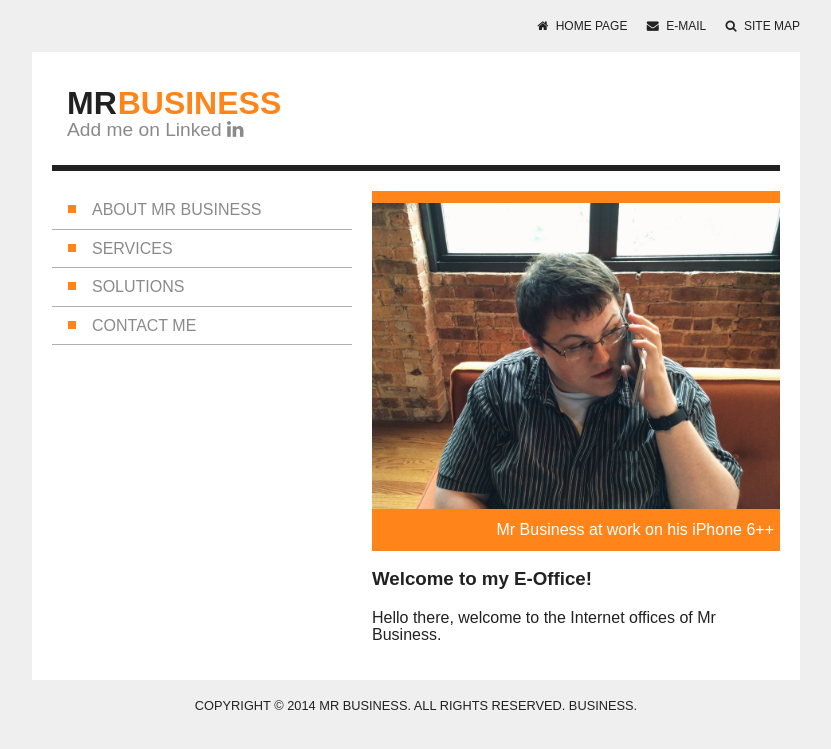
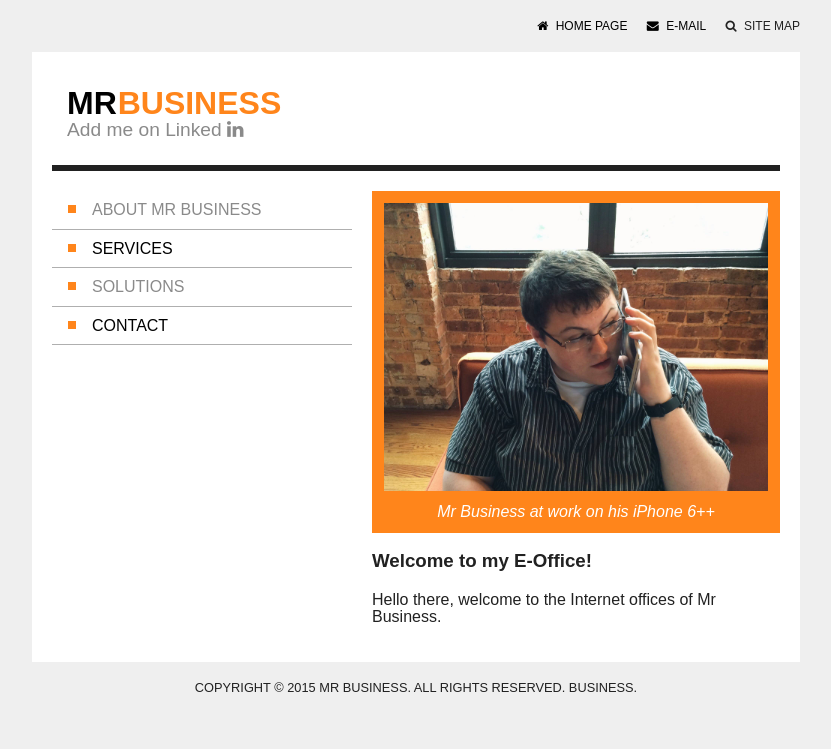
Before and after one commit to jdhartley/mrbusiness, a Jekyll site: the page built from index.html, in a window 1280 px wide. Shown: the top 749 px of the page, without its empty margins (224-1055 px from the left). Built offline with Jekyll 4.4.1, drawn with Linux system fonts in a browser that asks for light colours; nearby versions of some CDN libraries; comment, search, counter and statistics services are not loaded.

Commit message:
Add Contact and Services page; update copyright date in footer

```diff
--- a/_includes/footer.html
+++ b/_includes/footer.html
@@ -1,3 +1,3 @@
 <footer>
-    Copyright &copy; 2014 Mr Business. All rights reserved. Business.
+    Copyright &copy; 2015 Mr Business. All rights reserved. Business.
 </footer>
--- a/_includes/header.html
+++ b/_includes/header.html
@@ -1,12 +1,12 @@
     <div class="top">
         <ul>
-            <li><span class="fa fa-home"></span> Home Page</li>
-            <li><span class="fa fa-envelope"></span> E-mail</li>
+            <li><a href="{{permalink}}/"><span class="fa fa-home"></span> Home Page</a></li>
+            <li><a href="{{permalink}}/contact.html"><span class="fa fa-envelope"></span> E-mail</a></li>
             <li><span class="fa fa-search"></span> Site Map</li>
         </ul>
     </div>
 
     <header>
-        <h1>Mr <span>Business</span></h1>
+        <h1><a href="{{permalink}}/">Mr <span>Business</span></a></h1>
         <h2>Add me on Linked <span class="fa fa-linkedin"></span></h2>
     </header>
--- a/_includes/sidebar.html
+++ b/_includes/sidebar.html
@@ -1,9 +1,9 @@
     <aside>
         <ul>
             <li>About Mr Business</li>
-            <li>Services</li>
+            <li><a href="{{permalink}}/services.html">Services</a></li>
             <li>Solutions</li>
-            <li>Contact Me</li>
+            <li><a href="{{permalink}}/contact.html">Contact</a></li>
         </ul>
 
         <div class="twitter-timeline" height="350" data-widget-id="520994597225242624"></div>
--- a/index.html
+++ b/index.html
@@ -3,8 +3,10 @@
 title: Mr Business
 ---
 
-    <img src="business.jpg" alt />
-    <div>Mr Business at work on his iPhone 6++</div>
+    <figure>
+        <img src="business.jpg" alt />
+        <figcaption>Mr Business at work on his iPhone 6++</figcaption>
+    </figure>
 
 
     <h3>Welcome to my E-Office!</h3>
--- a/style.scss
+++ b/style.scss
@@ -1,5 +1,7 @@
 ---
 ---
+
+$color-orange: #ff851b;
 
 @import url(//maxcdn.bootstrapcdn.com/font-awesome/4.2.0/css/font-awesome.min.css);
 
@@ -75,6 +77,10 @@
         margin-left: 16px;
     }
 
+    a {
+        text-decoration: none;
+    }
+
     .fa {
         margin-right: 4px;
     }
@@ -85,9 +91,13 @@
     line-height: 1;
     text-transform: uppercase;
 
+    a {
+        text-decoration: none;
+    }
+
     span {
         display: inline-block;
-        color: #FF851B;
+        color: $color-orange;
         margin-left: -.25em;
     }
 }
@@ -122,8 +132,12 @@
             width: 8px;
             height: 8px;
             margin: 0 16px 2px 6px;
-            background: #FF851B;
+            background: $color-orange;
         }
+    }
+
+    a {
+        text-decoration: none;
     }
 }
 
@@ -135,16 +149,30 @@
         display: table;
         clear: both;
     }
+}
+
+input[type="text"], input[type="email"], textarea, button {
+    font-size: 16px;
+    padding: .5em;
+}
+textarea {
+    width: 400px;
+    resize: none;
+}
+
+figure {
+    margin: 0 0 1em;
 
     img {
-        border-top: 12px solid #FF851B;
+        border: 12px solid $color-orange;
     }
 
-    img + div {
-        background: #FF851B;
+    figcaption {
+        background: $color-orange;
         color: #fff;
-        text-align: right;
-        padding: 12px 6px 12px 0;
+        text-align: center;
+        padding: 0 0 12px;
+        font-style: italic;
     }
 }
 
@@ -157,3 +185,203 @@
     text-align: center;
     padding: 20px;
 }
+
+// Word Cloud
+.wordcloud {
+    margin: 0 auto;
+    position: relative;
+    overflow: hidden;
+    cursor: default;
+    width: 365px;
+    height: 310px;
+
+    > * {
+        display: inline-block;
+        position: absolute;
+        padding: .1em 0 .2em;
+        line-height: 1em;
+        text-decoration: none;
+        cursor: default;
+        white-space: nowrap;
+    }
+
+    :nth-child(1) {
+        font-size: 18px;
+        color: #636363;
+        left: 144px;
+        top: 129px;
+    }
+    :nth-child(2) {
+        font-size: 14px;
+        color: #848484;
+        left: 201px;
+        top: 147px;
+    }
+    :nth-child(3) {
+        font-size: 50px;
+        color: $color-orange;
+        left: 6px;
+        top: 74px;
+        font-weight: bold;
+        letter-spacing: -.05em;
+        text-decoration: underline;
+    }
+    :nth-child(4) {
+        font-size: 21px;
+        color: #212121;
+        left: 114px;
+        top: 161px;
+    }
+    :nth-child(5) {
+        font-size: 14px;
+        color: #636363;
+        left: 154px;
+        top: 147px;
+    }
+    :nth-child(6) {
+        font-size: 16px;
+        color: #424242;
+        left: 227px;
+        top: 131px;
+    }
+    :nth-child(7) {
+        font-size: 28px;
+        color: #848484;
+        left: 187px;
+        top: 181px;
+    }
+    :nth-child(8) {
+        font-size: 23px;
+        color: #212121;
+        left: 163px;
+        top: 55px;
+    }
+    :nth-child(9) {
+        font-size: 14px;
+        color: #636363;
+        left: 222px;
+        top: 161px;
+    }
+    :nth-child(10) {
+        font-size: 16px;
+        color: #636363;
+        left: 141px;
+        top: 209px;
+    }
+    :nth-child(11) {
+        font-size: 14px;
+        color: #424242;
+        left: 228px;
+        top: 147px;
+    }
+    :nth-child(12) {
+        font-size: 28px;
+        color: #000;
+        left: 75px;
+        top: 181px;
+    }
+    :nth-child(13) {
+        font-size: 26px;
+        color: #424242;
+        left: 176px;
+        top: 225px;
+    }
+    :nth-child(14) {
+        font-size: 21px;
+        color: #000;
+        left: 175px;
+        top: 34px;
+    }
+    :nth-child(15) {
+        font-size: 14px;
+        color: #636363;
+        left: 220px;
+        top: 209px;
+    }
+    :nth-child(16) {
+        font-size: 14px;
+        color: #212121;
+        left: 93px;
+        top: 147px;
+    }
+    :nth-child(17) {
+        font-size: 26px;
+        color: #636363;
+        left: 287px;
+        top: 121px;
+    }
+    :nth-child(18) {
+        font-size: 18px;
+        color: #212121;
+        left: 77px;
+        top: 129px;
+    }
+    :nth-child(19) {
+        font-size: 21px;
+        color: #000;
+        left: 106px;
+        top: 251px;
+    }
+    :nth-child(20) {
+        font-size: 18px;
+        color: #000;
+        left: 82px;
+        top: 61px;
+    }
+    :nth-child(21) {
+        font-size: 21px;
+        color: #424242;
+        left: 286px;
+        top: 100px;
+    }
+    :nth-child(22) {
+        font-size: 16px;
+        color: #636363;
+        left: 107px;
+        top: 226px;
+    }
+    :nth-child(23) {
+        font-size: 18px;
+        color: #424242;
+        left: 285px;
+        top: 82px;
+    }
+    :nth-child(24) {
+        font-size: 33px;
+        color: #212121;
+        left: 201px;
+        top: 0px;
+    }
+    :nth-child(25) {
+        font-size: 31px;
+        color: #000;
+        left: 183px;
+        top: 271px;
+    }
+    :nth-child(26) {
+        font-size: 16px;
+        color: #212121;
+        left: 131px;
+        top: 39px;
+    }
+    :nth-child(27) {
+        font-size: 26px;
+        color: #212121;
+        left: 92px;
+        top: 8px;
+    }
+}
+
+// Email banner
+.email-banner {
+    background: url(./email.jpg) no-repeat;
+    width: 408px;
+    height: 364px;
+    overflow: hidden;
+
+    img {
+        width: 163px;
+        margin-top: 120px;
+        margin-left: 13px;
+    }
+}
```
Also changed, not shown: contact.html (added, +18 -0 lines), services.html (added, +30 -0 lines), clients/exxro.jpg (added), clients/mib.jpg (added), clients/spipe.png (added), email.gif (added), email.jpg (added).
